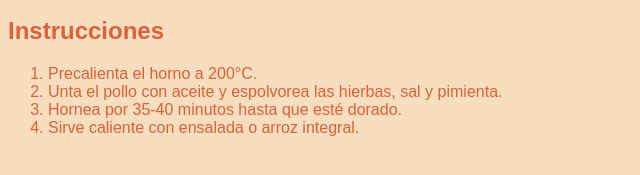
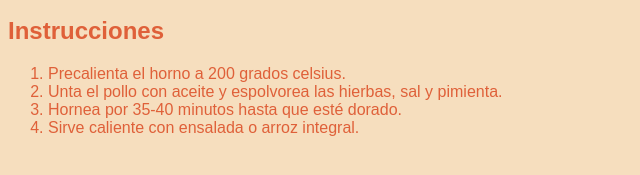
Before and after one commit to lucasfuenteshn/proyectorecetario, a plain HTML site: page receta_carne_pollo_hierbas.html in a window 1280 px wide. Shown: the part 321-496 px from the top of the page, 0-640 px from the left. Drawn offline with Linux system fonts and the light colour scheme.

Commit message:
Se estandarizó la medida internacional

```diff
--- a/receta_carne_pollo_hierbas.html
+++ b/receta_carne_pollo_hierbas.html
@@ -38,7 +38,7 @@
     <section>
       <h2>Instrucciones</h2>
       <ol>
-        <li>Precalienta el horno a 200°C.</li>
+        <li>Precalienta el horno a 200 grados celsius.</li>
         <li>Unta el pollo con aceite y espolvorea las hierbas, sal y pimienta.</li>
         <li>Hornea por 35-40 minutos hasta que esté dorado.</li>
         <li>Sirve caliente con ensalada o arroz integral.</li>
```
